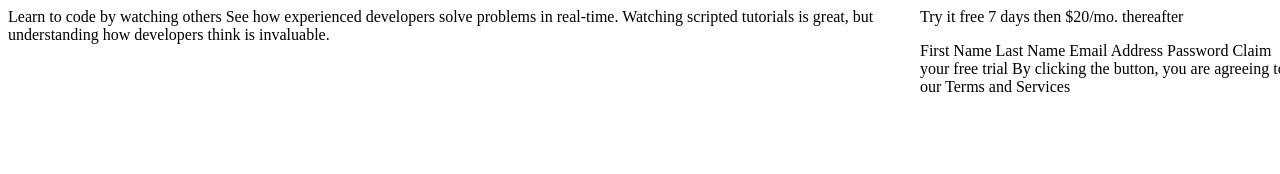
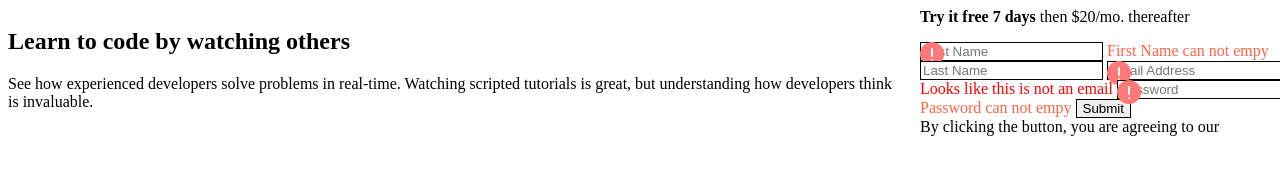
Before and after one commit to innobosque/frontend-mentor-intro-component-with-sign-up-form, a plain HTML site: page index.html in a window 1280 px wide. Shown: the top 174 px of the page. Drawn offline with Linux system fonts and the light colour scheme.

Commit message:
Preparado el css con las clases required y email con los mensajes de advertencia

```diff
--- a/css/layout.css
+++ b/css/layout.css
@@ -4,7 +4,7 @@
     gap: 1em;
 
 }
-.main-content,.card,.register{
+.main-content,.card,.fields{
     grid-column: 1 / span 2;
 }
 
@@ -21,7 +21,7 @@
     .card{
         grid-column: 2 / span 1;
     }
-    .register{
+    .fields{
         grid-column: 2 / span 1;
         grid-row: 2 / span 1;
     }
--- /dev/null
+++ b/css/reset.css
@@ -0,0 +1,7 @@
+input {
+    border: 1px solid #000;
+}
+
+input[type=submit]{
+    appearance: none;
+}
--- /dev/null
+++ b/css/style.css
@@ -0,0 +1,28 @@
+.field {
+    position: relative;
+}
+
+
+.required + span::before,
+.email + span::before{
+    content: '';
+    position: absolute;
+    top: 0;
+    left: 0;
+    background-color: transparent;
+    background-repeat: no-repeat;
+    background-image: url(../images/icon-error.svg);
+    object-fit: contain;
+    width: 2rem;
+    height: 2rem;
+}
+
+.required + span:after {
+    content: attr(data-field) ' can not empy';
+    color: tomato;
+}
+
+.email + span:after {
+    content: attr(data-field);
+    color: red;
+}
--- a/index.html
+++ b/index.html
@@ -6,26 +6,66 @@
 
   <link rel="icon" type="image/png" sizes="32x32" href="./images/favicon-32x32.png">
   <link rel="stylesheet" href="css/layout.css">
+  <link rel="stylesheet" href="./css/reset.css">
+  <link rel="stylesheet" href="./css/style.css">
 
   <title>Frontend Mentor | Intro component with sign up form</title>
 </head>
 <body class="body">
 
-  <setion class="main-content">
-    Learn to code by watching others
-    See how experienced developers solve problems in real-time. Watching scripted tutorials is great,
-    but understanding how developers think is invaluable.
-  </setion>
+  <section class="main-content">
+    <h1 class="title main-title">Learn to code by watching others</h1>
+    <p>
+      See how experienced developers solve problems in real-time. Watching scripted tutorials is great,
+      but understanding how developers think is invaluable.
+    </p>
+  </section>
 
-  <div class="card">Try it free 7 days then $20/mo. thereafter</div>
+  <div class="card"><strong class="featured-text">Try it free 7 days</strong> then $20/mo. thereafter</div>
 
-  <form class="register">
-    First Name
-    Last Name
-    Email Address
-    Password
-    Claim your free trial
-    By clicking the button, you are agreeing to our Terms and Services
+  <form class="fields">
+
+    <label class="field">
+      <!-- Añadir al input la clase required para ver mensaje -->
+      <input
+        class="form-control required"
+        type="text"
+        placeholder="First Name"
+        required>
+        <span data-field="First Name"></span>
+    </label>
+
+    <label class="field">
+      <!-- Añadir al input la clase required para ver mensaje -->
+      <input
+        class="form-control"
+        type="text"
+        placeholder="Last Name"
+        required>
+        <span data-field="Last Name"></span>
+      </label>
+
+    <label class="field">
+      <!-- Añadir al input la clase email para ver mensaje -->
+      <input
+        class="form-control email"
+        type="email"
+        placeholder="Email Address">
+        <span data-field="Looks like this is not an email"></span>
+    </label>
+
+    <label class="field">
+      <input
+        class="form-control required"
+        type="password"
+        placeholder="Password">
+        <span data-field="Password"></span>
+    </label>
+
+
+
+    <input type="submit" placeholder="Claim your free trial">
+    <div class="register-message">By clicking the button, you are agreeing to our <em class="featured-text"></em></div>
   </form>
 </body>
 </html>
```
